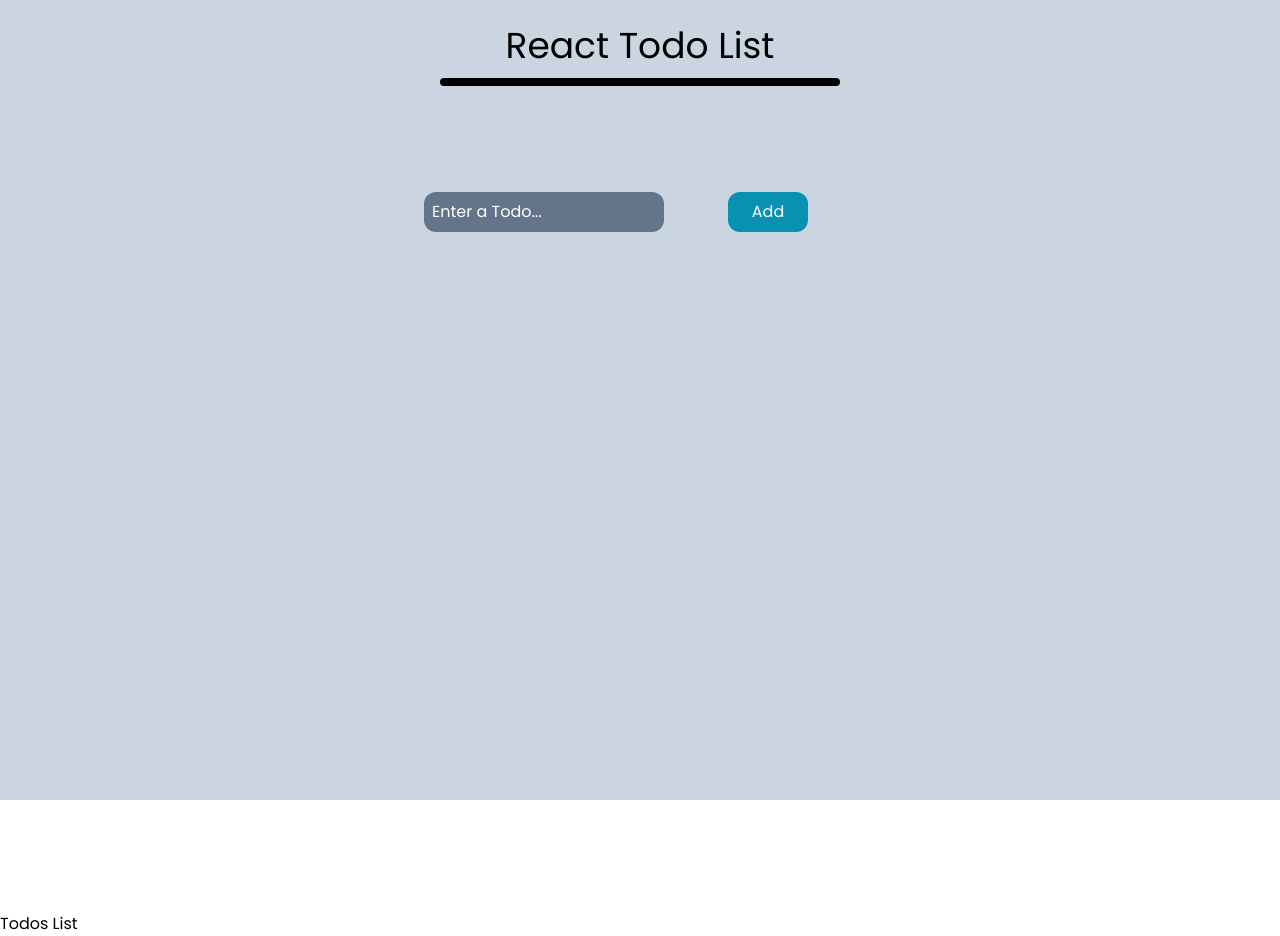
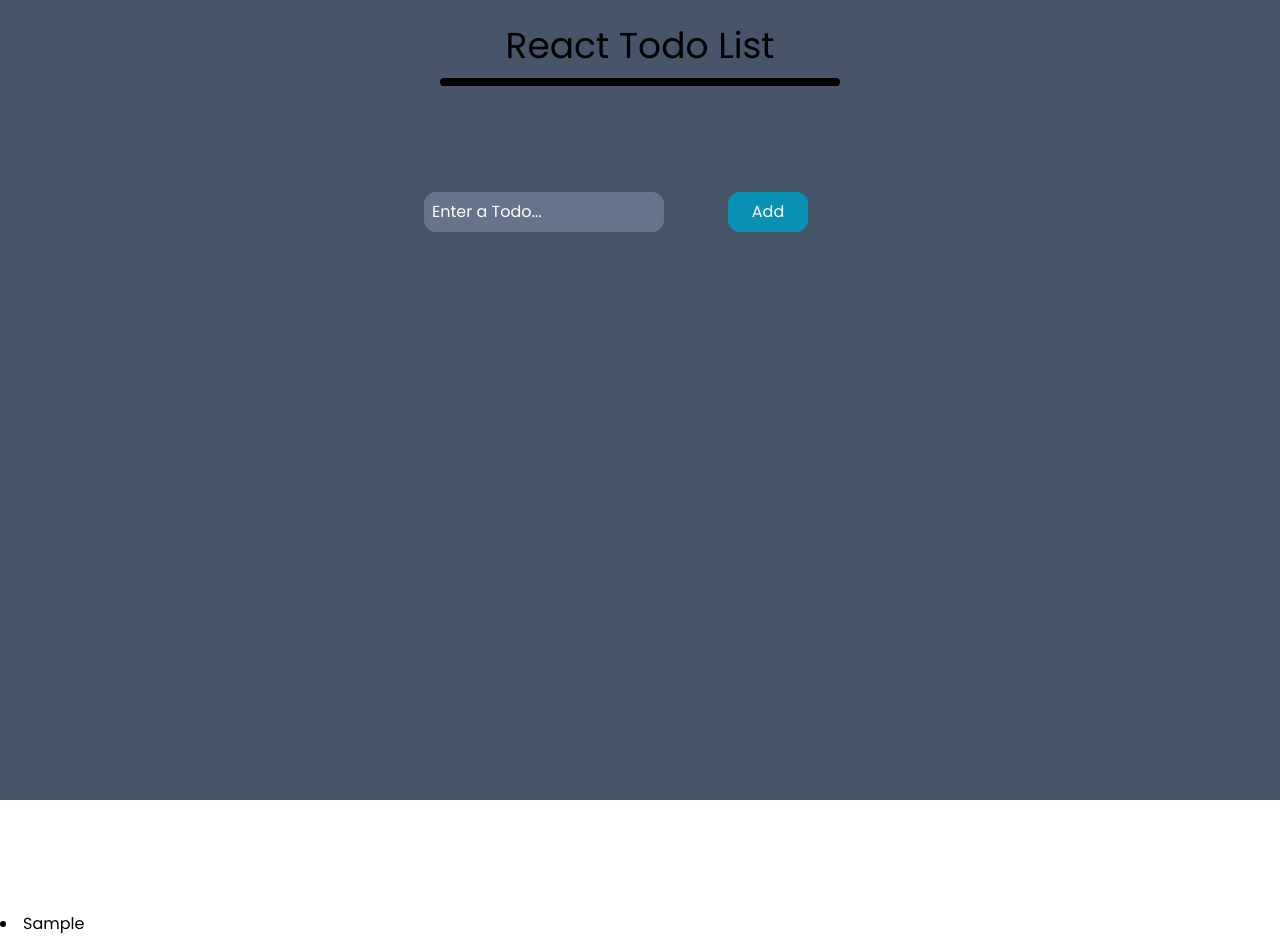
Before and after one commit to mehmetenfa/react-Todo-app, a React (Create React App) app: page / in a window 1280 px wide. Both pictures are taken after typing "Sample" into the empty fields and a click on the button "Add". Built offline with nearby package versions, Linux system fonts and the light colour scheme.

Commit message:
todo list input

```diff
--- a/src/App.js
+++ b/src/App.js
@@ -8,7 +8,7 @@ const App = () => {
   const [todos, setTodos] = useState([]);
 
   return (
-    <div className="bg-slate-300 w-screen h-screen">
+    <div className="bg-slate-600 w-screen h-screen">
       <div className="app-wrapper">
         <div>
           <Header />
--- a/src/components/TodosList.jsx
+++ b/src/components/TodosList.jsx
@@ -1,9 +1,20 @@
-import React from 'react'
+import React from "react";
 
-const Todo = () => {
+const Todo = ({ todos, setTodos }) => {
   return (
-    <div>Todos List</div>
-  )
-}
+    <div>
+      {todos.map((todo) => (
+        <li className="todolist" key={todo.id}>
+          <input
+            type="text"
+            value={todo.title}
+            className="list"
+            onChange={(event) => event.preventDefault()}
+          />
+        </li>
+      ))}
+    </div>
+  );
+};
 
-export default Todo
+export default Todo;
```
